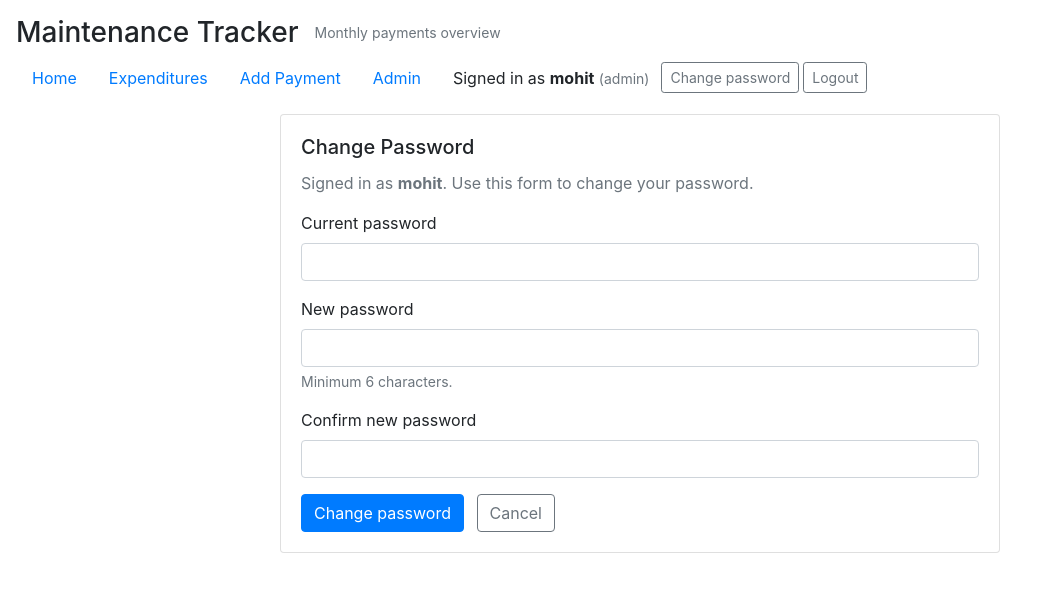
After one commit to mohitraj/moderncity, a Flask app: page /change_password in a window 1280 px wide. The commit adds this page. Shown: the top 592 px of the page, without its empty margins (0-1045 px from the left). Run offline with Flask 3, Linux system fonts and the light colour scheme; a user stored in the database is signed in; data comes from the database, SQL or seed files in the repository; both versions use the stored data as it was after the commit; some libraries are stand-ins or nearby versions.

Commit message:
change password added

```diff
--- a/app.py
+++ b/app.py
@@ -1,4 +1,4 @@
-# app.py (full)
+# app.py (full) - updated with change-password facility
 from flask import Flask, g, render_template, request, redirect, url_for, session, flash, Response
 import sqlite3, os, io, csv
 from werkzeug.security import generate_password_hash, check_password_hash
@@ -79,6 +79,19 @@ def only_admin_required():
     if is_builtin_admin():
         return True
     return session.get('role') == 'admin'
+
+def login_required(f):
+    """
+    Simple decorator to ensure user is logged in (either builtin admin or a DB user).
+    Redirects to login page otherwise.
+    """
+    @wraps(f)
+    def wrapped(*args, **kwargs):
+        if session.get('username'):
+            return f(*args, **kwargs)
+        flash('You must be logged in to access that page.')
+        return redirect(url_for('login'))
+    return wrapped
 
 # ---------------------------
 # Routes
@@ -295,6 +308,98 @@ def delete_user(user_id):
     return redirect(url_for('admin_panel'))
 
 # ----------------------
+# Password management routes (ADDED)
+# ----------------------
+@app.route('/change_password', methods=['GET', 'POST'])
+@login_required
+def change_password():
+    """
+    Allows the currently logged-in DB user to change their own password.
+    Built-in admin (username==ADMIN_USER) cannot change ADMIN_PASS here (it's code constant).
+    """
+    username = session.get('username')
+    # prevent builtin admin from using this to change the code-based ADMIN_PASS
+    if username == ADMIN_USER:
+        flash('Built-in admin password is defined in code and cannot be changed via this interface. To change it, update ADMIN_PASS in your app configuration.')
+        return redirect(url_for('index'))
+
+    db = get_db()
+    cur = db.execute('SELECT * FROM users WHERE username = ?', (username,))
+    user = cur.fetchone()
+    if not user:
+        flash('User record not found')
+        return redirect(url_for('index'))
+
+    if request.method == 'POST':
+        current = request.form.get('current_password') or ''
+        newp = request.form.get('new_password') or ''
+        confirm = request.form.get('confirm_password') or ''
+
+        if not current or not newp or not confirm:
+            flash('All fields are required')
+            return redirect(url_for('change_password'))
+
+        # verify current password
+        if not check_password_hash(user['password_hash'], current):
+            flash('Current password is incorrect')
+            return redirect(url_for('change_password'))
+
+        if newp != confirm:
+            flash('New password and confirmation do not match')
+            return redirect(url_for('change_password'))
+
+        if len(newp) < 6:
+            flash('New password should be at least 6 characters long')
+            return redirect(url_for('change_password'))
+
+        new_hash = generate_password_hash(newp)
+        db.execute('UPDATE users SET password_hash = ? WHERE username = ?', (new_hash, username))
+        db.commit()
+        flash('Password changed successfully')
+        return redirect(url_for('index'))
+
+    return render_template('change_password.html', username=username)
+
+@app.route('/admin/reset_password/<int:user_id>', methods=['GET', 'POST'])
+def admin_reset_password(user_id):
+    """
+    Admin-only route to reset another user's password without needing their current password.
+    Accessible to builtin admin and users with role 'admin'.
+    """
+    if not only_admin_required():
+        flash('Admin access required')
+        return redirect(url_for('login'))
+
+    db = get_db()
+    cur = db.execute('SELECT id, username, role FROM users WHERE id = ?', (user_id,))
+    user = cur.fetchone()
+    if not user:
+        flash('User not found')
+        return redirect(url_for('admin_panel'))
+
+    if request.method == 'POST':
+        newp = request.form.get('new_password') or ''
+        confirm = request.form.get('confirm_password') or ''
+        if not newp or not confirm:
+            flash('Both password fields are required')
+            return redirect(url_for('admin_reset_password', user_id=user_id))
+        if newp != confirm:
+            flash('Passwords do not match')
+            return redirect(url_for('admin_reset_password', user_id=user_id))
+        if len(newp) < 6:
+            flash('New password should be at least 6 characters long')
+            return redirect(url_for('admin_reset_password', user_id=user_id))
+
+        new_hash = generate_password_hash(newp)
+        db.execute('UPDATE users SET password_hash = ? WHERE id = ?', (new_hash, user_id))
+        db.commit()
+        flash(f"Password for user '{user['username']}' has been reset")
+        return redirect(url_for('admin_panel'))
+
+    # GET
+    return render_template('admin_reset_password.html', user=user)
+
+# ----------------------
 # Expenditure routes
 # - Viewable by anyone
 # - Only admin or expenditure role (or builtin admin) can POST (add)
--- /dev/null
+++ b/templates/change_password.html
@@ -0,0 +1,34 @@
+{% extends 'layout.html' %}
+{% block content %}
+<div class="card mx-auto" style="max-width:720px;">
+  <div class="card-body">
+    <h5 class="card-title">Change Password</h5>
+    <p class="text-muted">Signed in as <strong>{{ username }}</strong>. Use this form to change your password.</p>
+
+    <form method="post" action="{{ url_for('change_password') }}">
+      <div class="form-group">
+        <label for="current_password">Current password</label>
+        <input id="current_password" name="current_password" type="password" class="form-control" required autocomplete="current-password">
+      </div>
+
+      <div class="form-group">
+        <label for="new_password">New password</label>
+        <input id="new_password" name="new_password" type="password" class="form-control" required minlength="6" autocomplete="new-password">
+        <small class="form-text text-muted">Minimum 6 characters.</small>
+      </div>
+
+      <div class="form-group">
+        <label for="confirm_password">Confirm new password</label>
+        <input id="confirm_password" name="confirm_password" type="password" class="form-control" required minlength="6" autocomplete="new-password">
+      </div>
+
+      <div class="d-flex justify-content-between align-items-center mt-3">
+        <div>
+          <button type="submit" class="btn btn-primary">Change password</button>
+          <a href="{{ url_for('index') }}" class="btn btn-outline-secondary ml-2">Cancel</a>
+        </div>
+      </div>
+    </form>
+  </div>
+</div>
+{% endblock %}
--- a/templates/layout.html
+++ b/templates/layout.html
@@ -90,6 +90,12 @@
               Signed in as <strong>{{ session.get('username') }}</strong>
               {% if session.get('role') %} <small class="text-muted">({{ session.get('role') }})</small>{% endif %}
             </span>
+
+            {# Show Change Password link for DB users only (hide for built-in admin) #}
+            {% if session.get('username') != 'admin' %}
+              <a href="{{ url_for('change_password') }}" class="btn btn-sm btn-outline-secondary ml-1">Change password</a>
+            {% endif %}
+
             <a href="{{ url_for('logout') }}" class="btn btn-sm btn-outline-secondary ml-1">Logout</a>
           {% else %}
             <a href="{{ url_for('login') }}" class="btn btn-sm btn-primary">Sign in</a>
```
Also changed, not shown: templates/admin_reset_password.html (added, +29 -0 lines), maintenance.db.
